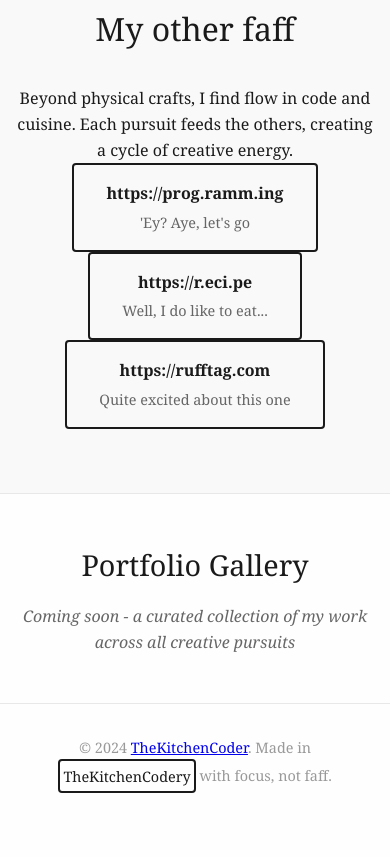
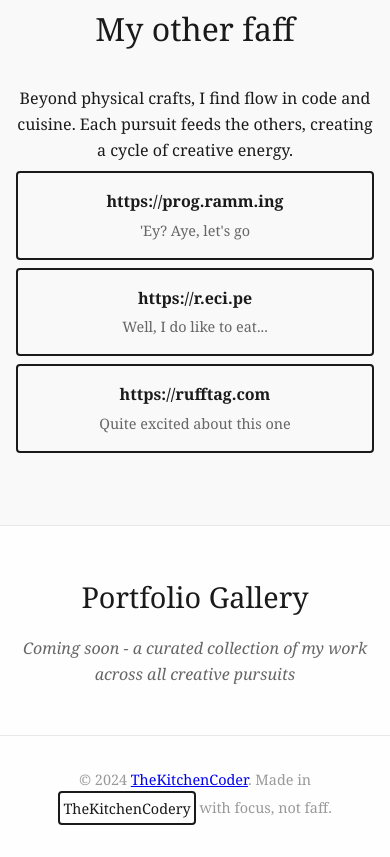
Before and after one commit to thekitchencodery/faff-haus-site, a plain HTML site: page public/index.html in a window 390 px wide. Shown: the part 1954-2811 px from the top of the page. Before the commit the page ends 2779 px from the top, so only its background shows below. Drawn offline with Linux system fonts and the light colour scheme.

Commit message:
style: improve mobile layout for .faff-link elements

```diff
--- a/public/index.html
+++ b/public/index.html
@@ -316,6 +316,14 @@
         flex-direction: column;
         align-items: center;
       }
+
+      /* Ensure equal width and vertical spacing for links in other-faff on mobile */
+      .other-faff .faff-link {
+        display: block;
+        width: 100%;
+        max-width: 500px; /* keeps a pleasant width while being equal */
+        margin: 0.5rem auto; /* vertical space between links */
+      }
     }
   </style>
 </head>
@@ -400,7 +408,6 @@
           <span class="link-tagline">Quite excited about this one</span>
         </a>
       </div>
-    </div>
   </section>
 
   <section class="coming-soon">
```
